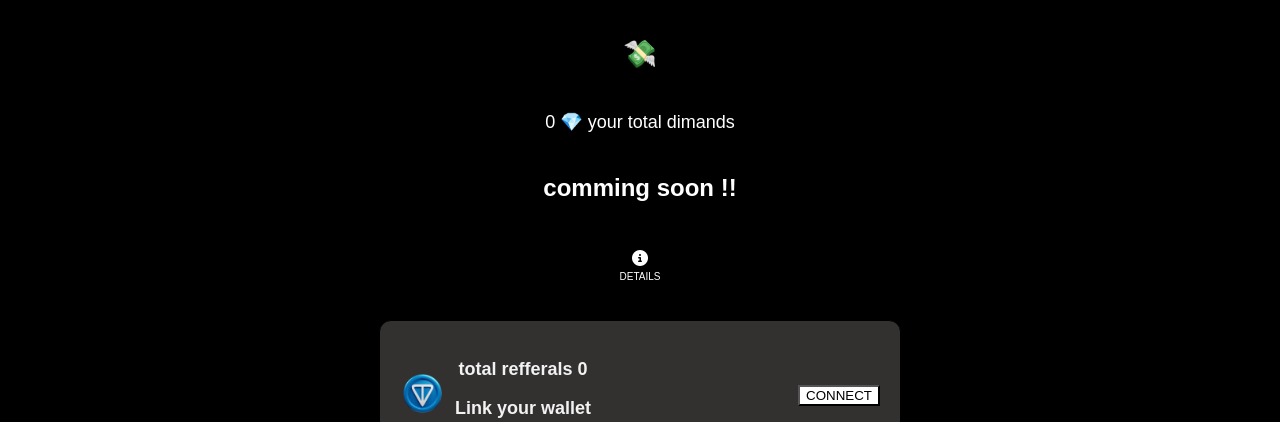
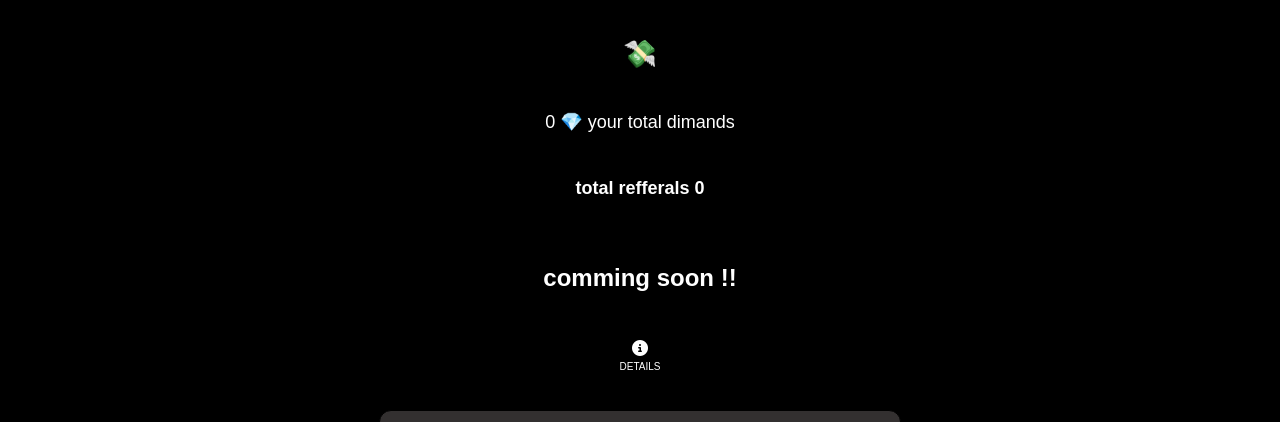
Before and after one commit to semanto973/tonempire, a plain HTML site: page balance.html in a window 1280 px wide. Shown: the top 422 px of the page. Drawn offline with Linux system fonts and the light colour scheme.

Commit message:
Update balance.html

```diff
--- a/balance.html
+++ b/balance.html
@@ -114,7 +114,11 @@
 
     <div id="balance-container"><h2><b>💸</b></h2><BR>
         <span id="balance">0</span> 💎 your total dimands
-        <br>    <br>
+        <br>
+
+        <BR>
+  <h4>total refferals 0 </h4>
+                      <BR>
     </div><h2><b>comming soon !!</b></h2>
 
 
@@ -133,9 +137,7 @@
                 <div class="task-image">
                     <img src="material/images/ton.png" width="45px" alt="">
                 </div>
-                <div>  <BR>
-  <h4>total refferals 0 </h4>
-                      <BR>
+                <div>
                     <h4>Link your wallet </h4>
                     <div class="task-data">
                         <img src="material/images/logo.png" width="20px" alt="Coin Icon">
```
